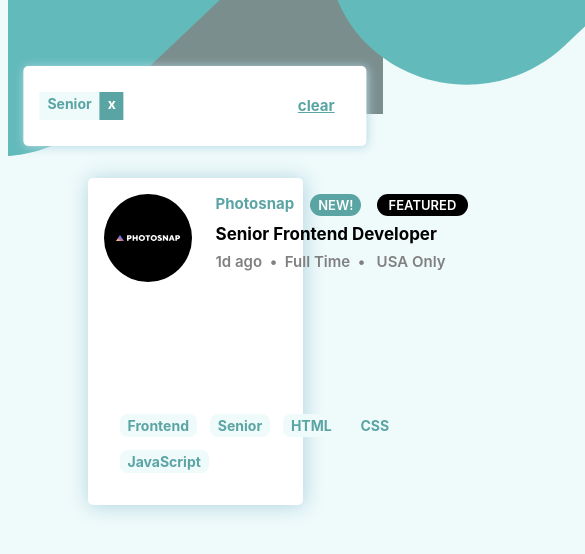
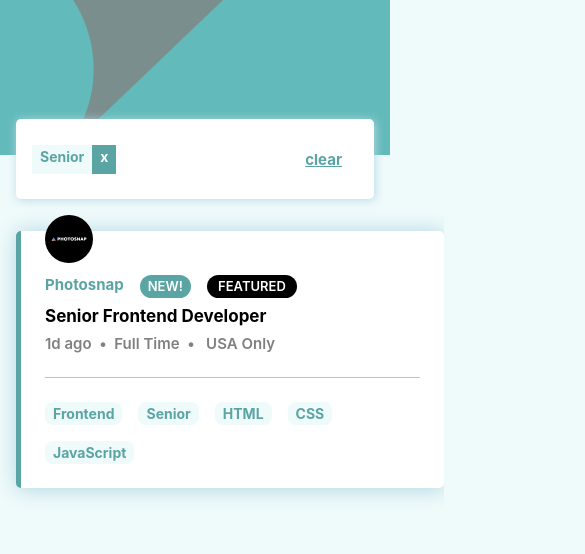
Before and after one commit to mamypoco/fem-job-listings, a React (Create React App) app: page / in a window 390 px wide. Both pictures are taken after a click on the element "Senior". Shown: the top 554 px of the page, 585 px wide, since content can reach past the window. Built offline with nearby package versions, Linux system fonts and the light colour scheme.

Commit message:
fixed filterbox width updated css for  mobile

```diff
--- a/src/App.js
+++ b/src/App.js
@@ -8,14 +8,13 @@ function App() {
   return (
     <div className="App">
       <Header />
-      <div className="contents">
+      <main className="contents">
         <SkillsContextProvider>
           <FilterBox />
           <JobLists />
         </SkillsContextProvider>
-      </div>
+      </main>
     </div>
-    //  </div>
   );
 }
 
--- a/src/App.scss
+++ b/src/App.scss
@@ -8,19 +8,18 @@
 // $dark-grayish-cyan: hsl(180, 8%, 52%);
 // $very-dark-grayish-cyan: hsl(180, 14%, 20%);
 
-body {
+main {
   position: relative;
   max-width: 1440px;
   margin: auto;
-  background-color: $light-grayish-cyan-bg;
-}
+  margin-top: -2.5rem;
+  padding: 0 1rem;
 
-@media only screen and (max-width: 400px) {
-  body {
-    max-width: 375px;
+  @media only screen and (max-width: 400px) {
+    max-width: 400px;
   }
 }
 
-.contents {
-  position: relative;
+body {
+  background: $light-grayish-cyan-bg;
 }
--- a/src/components/filterBox/FilterBox.js
+++ b/src/components/filterBox/FilterBox.js
@@ -8,9 +8,13 @@ const FilterBox = () => {
   const { skillsList, removeFilter, clearFilter } = useContext(SkillsContext);
 
   return (
-    skillsList &&
-    skillsList.length > 0 && (
-      <div className="filter-box">
+    //  hidden or show depends on the opacity. This way, the filterbox is always there so joblist will stays.
+    <div
+      className="filter-box"
+      style={
+        skillsList && skillsList.length > 0 ? { opacity: 1 } : { opacity: 0 }
+      }
+    >
       <div className="skills-box">
         {skillsList.map((item, index) => (
           <SkillButtonX
@@ -27,7 +31,7 @@ const FilterBox = () => {
         </div>
       </div>
     </div>
-    )
+    //  )
   );
 };
 
--- a/src/components/filterBox/FilterBox.scss
+++ b/src/components/filterBox/FilterBox.scss
@@ -1,16 +1,15 @@
 @import "../../styles/_variables";
 
 .filter-box {
-  position: absolute;
+  //   position: absolute;
+  //   top: -6.5rem;
+  //   width: 100%;
+  //   margin-top: -2rem;
   display: grid;
-  grid-template-columns: 11fr 1fr;
+  grid-template-columns: 10fr 1fr;
   background-color: white;
   min-height: 3rem;
-  width: 83%;
-  top: -7rem;
-  left: 50%;
-  transform: translateX(-50%);
-  z-index: 1;
+
   border: none;
   border-radius: 5px;
   padding: 1rem 1rem;
--- a/src/components/header/Header.js
+++ b/src/components/header/Header.js
@@ -1,10 +1,14 @@
-import headerImageDestktop from "../../images/bg-header-desktop.svg";
+import desktopHeader from "../../images/bg-header-desktop.svg";
+import mobileHeader from "../../images/bg-header-mobile.svg";
 import "./Header.scss";
 
 const Header = () => {
   return (
     <div className="header">
-      <img src={headerImageDestktop} alt="" />
+      <img
+        src={window.innerWidth >= 600 ? desktopHeader : mobileHeader}
+        alt="header"
+      />
     </div>
   );
 };
--- a/src/components/header/Header.scss
+++ b/src/components/header/Header.scss
@@ -1,17 +1,7 @@
 @import "../../styles/_variables";
 
-.header {
+.header img {
   background-color: $dark-grayish-cyan;
-  height: 13.5vh;
-  //   z-index: -2;
+  width: 100%;
+  height: 9.7rem;
 }
-
-// .search-box {
-//   position: absolute;
-//   height: 3.5rem;
-//   width: 85%;
-//   top: 8rem;
-//   left: 50%;
-//   transform: translateX(-50%);
-//   z-index: 1;
-// }
--- a/src/components/jobItem/jobItem.js
+++ b/src/components/jobItem/jobItem.js
@@ -1,4 +1,5 @@
 import "./jobitem.scss";
+import "../../styles/_variables.scss";
 import GreenButton from "../greenButton/GreenButton";
 import BlackButton from "../blackButton/BlackButton";
 import SkillButton from "../skillButton/SkillButton";
@@ -22,8 +23,16 @@ const JobItem = ({ data }) => {
 
   const { addFilter } = useContext(SkillsContext);
 
+  const colors = {
+    primaryCyan: "hsl(180, 29%, 50%)",
+  };
+
+  const featureStyle = {
+    borderLeft: `5px solid ${colors.primaryCyan}`,
+  };
+
   return (
-    <div className="card-wrapper">
+    <div className="card-wrapper" style={featured ? featureStyle : null}>
       <div className="left-column">
         <div className="company-logo">
           <img
@@ -35,8 +44,8 @@ const JobItem = ({ data }) => {
         <div className="left-column-text">
           <div className="row-one">
             <div className="company">{company}</div>
-            <div className="new">{isnew ? <GreenButton /> : ""}</div>
-            <div className="featured">{featured ? <BlackButton /> : ""}</div>
+            <div className="new">{isnew ? <GreenButton /> : null}</div>
+            <div className="featured">{featured ? <BlackButton /> : null}</div>
           </div>
           <div className="row-two">
             <div className="position">{position}</div>
@@ -46,6 +55,8 @@ const JobItem = ({ data }) => {
           </div>
         </div>
       </div>
+      {/* {window.innerWidth < 600 ? <hr /> : null} */}
+      <hr />
       <div className="right-column">
         {tags.map((tag, index) => (
           <SkillButton
--- a/src/components/jobItem/jobitem.scss
+++ b/src/components/jobItem/jobitem.scss
@@ -2,17 +2,13 @@
 
 .card-wrapper {
   display: grid;
-  grid-template-columns: 1fr 1fr;
+  grid-template-columns: repeat(auto-fit, minmax(375px, 1fr));
   background-color: white;
-  gap: 7rem;
-  padding: 1rem;
-  margin: 1.5rem 5em;
+  gap: 1rem;
+  padding: 1.5rem;
   border-radius: 5px;
   box-shadow: 1px 1px 20px rgb(173, 211, 224);
-
-  @media only screen and (max-width: 400px) {
-    grid-template-columns: 1fr;
-  }
+  //   border-left: 5px solid $primary-cyan;
 }
 
 .left-column {
@@ -28,12 +24,16 @@
   max-width: 20rem;
 }
 
+hr {
+  display: none;
+}
+
 .right-column {
   display: flex;
+  justify-content: flex-end;
   flex-wrap: wrap;
-  gap: 0.8rem;
+  gap: 1rem;
   align-items: center;
-  padding: 1rem;
 }
 
 .row-one {
@@ -69,8 +69,24 @@
   gap: 0.8rem;
 }
 
-// .tools {
-//   display: flex;
-//   gap: 1rem;
-//   gap: 1rem;
-// }
+@media screen and (max-width: 600px) {
+  hr {
+    display: block;
+    border: none;
+    height: 1px;
+    width: 100%;
+    background-color: rgb(197, 193, 193);
+  }
+  .right-column {
+    justify-content: start;
+  }
+  .logo {
+    max-width: 48px;
+    max-height: 48px;
+  }
+  .left-column {
+    margin-top: -2.5rem;
+    gap: 0.5rem;
+    flex-direction: column;
+  }
+}
--- a/src/components/joblists/JobLists.scss
+++ b/src/components/joblists/JobLists.scss
@@ -1,5 +1,7 @@
 @import "../../styles/_variables";
 
 .joblist-container {
-  margin: 4rem 0;
+  display: grid;
+  gap: 2rem;
+  margin: 2rem 0;
 }
```
Also changed, not shown: src/styles/App.css (+1 -9 lines). Lines whose indentation alone changed are shown as unchanged.
